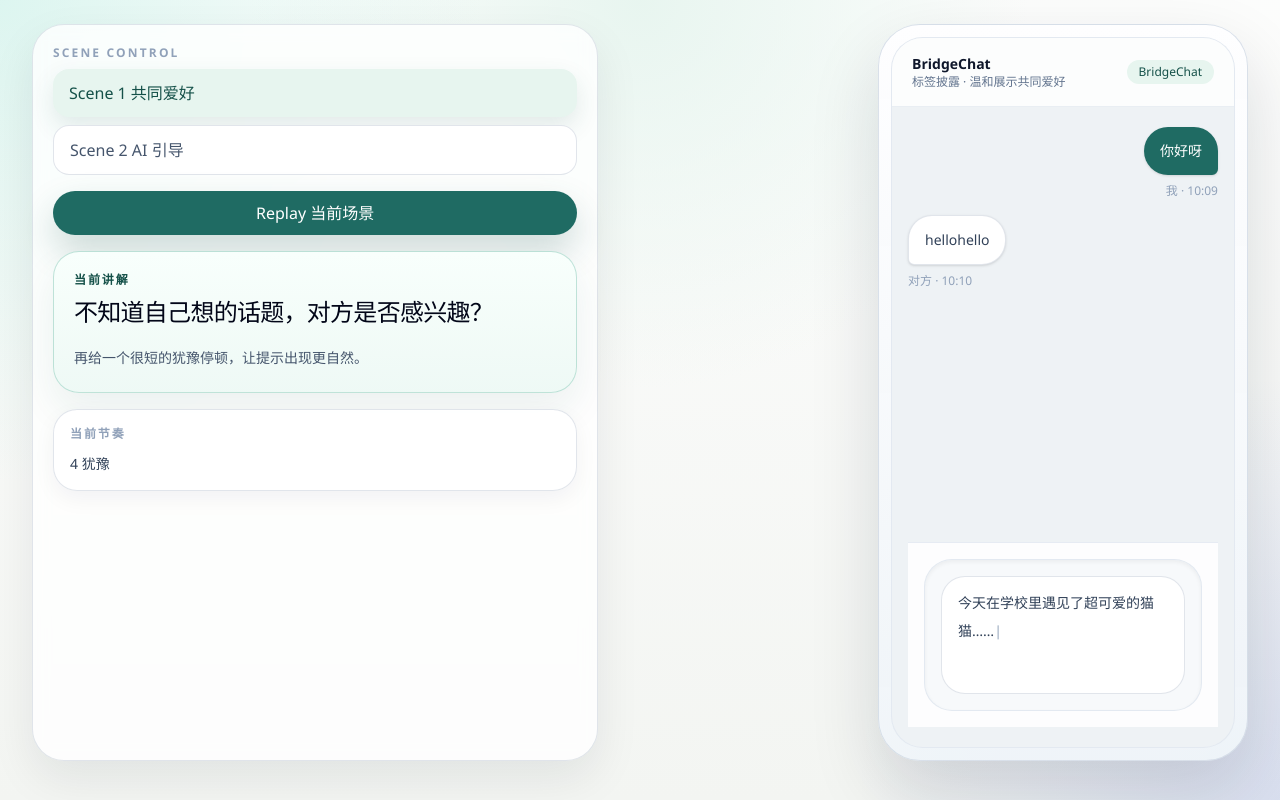
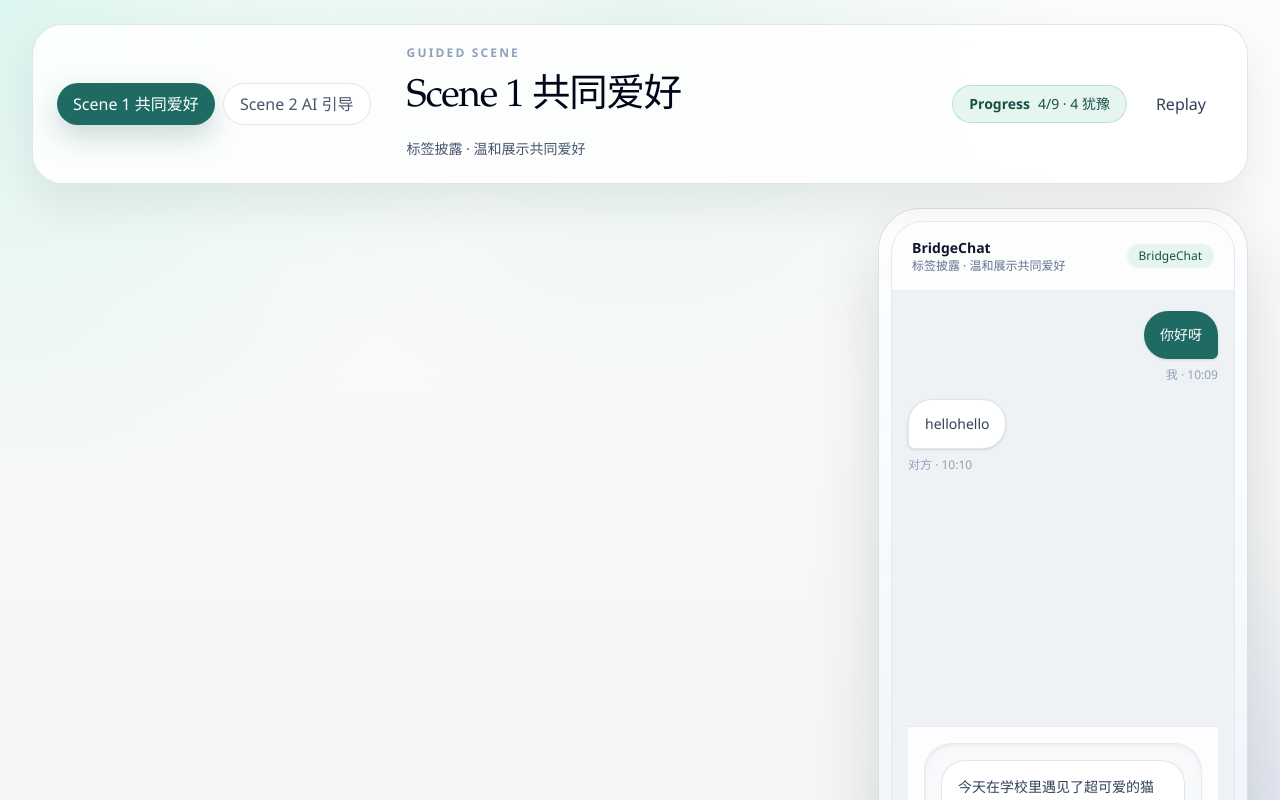
Before and after one commit to taowenxiang/BridgeChat, a Next.js app: page /bridgechat/video in a window 1280 px wide. Shown: the top 800 px of the page. Built offline with nearby package versions, Linux system fonts and the light colour scheme; no server answers.

Commit message:
feat: add top control deck for video demo

```diff
--- /dev/null
+++ b/components/bridgechat/guided/ControlDeck.tsx
@@ -0,0 +1,82 @@
+import { Button } from "@/components/ui/button";
+import { cn } from "@/lib/utils";
+import type { GuidedScene, GuidedSceneId } from "@/lib/guided-scene-data";
+
+const sceneTabs: Array<{ id: GuidedSceneId; label: string }> = [
+  { id: "shared-interest", label: "Scene 1 共同爱好" },
+  { id: "ai-guidance", label: "Scene 2 AI 引导" },
+];
+
+export function ControlDeck({
+  scene,
+  sceneId,
+  activeBeatIndex,
+  onSceneChange,
+  onReplay,
+}: {
+  scene: GuidedScene;
+  sceneId: GuidedSceneId;
+  activeBeatIndex: number;
+  onSceneChange: (sceneId: GuidedSceneId) => void;
+  onReplay: () => void;
+}) {
+  const beatCount = scene.beats.length;
+  const currentBeat = scene.beats[activeBeatIndex];
+
+  return (
+    <section
+      aria-label="Video demo controls"
+      className="rounded-[30px] border border-[var(--border-strong)] bg-white/82 px-5 py-5 shadow-[0_20px_48px_rgba(15,23,42,0.08)] backdrop-blur md:px-6"
+    >
+      <div className="flex flex-col gap-5 xl:flex-row xl:items-center xl:justify-between">
+        <div
+          role="tablist"
+          aria-label="Scene switcher"
+          className="inline-flex w-full flex-wrap gap-2 xl:w-auto"
+        >
+          {sceneTabs.map((tab) => (
+            <button
+              key={tab.id}
+              role="tab"
+              type="button"
+              aria-selected={sceneId === tab.id}
+              onClick={() => onSceneChange(tab.id)}
+              className={cn(
+                "rounded-full px-4 py-2 text-sm font-semibold transition",
+                sceneId === tab.id
+                  ? "bg-[var(--accent-strong)] text-white shadow-[0_12px_28px_rgba(30,92,82,0.22)]"
+                  : "border border-[var(--border-strong)] bg-white text-slate-600 hover:border-[var(--accent-soft)] hover:text-slate-950",
+              )}
+            >
+              {tab.label}
+            </button>
+          ))}
+        </div>
+
+        <div className="min-w-0 flex-1 xl:px-4">
+          <p className="text-xs font-semibold uppercase tracking-[0.18em] text-slate-400">
+            Guided Scene
+          </p>
+          <h1 className="mt-2 text-[clamp(1.8rem,3vw,2.8rem)] text-slate-950">
+            {scene.title}
+          </h1>
+          <p className="mt-2 max-w-2xl text-sm leading-7 text-slate-600">
+            {scene.subtitle}
+          </p>
+        </div>
+
+        <div className="flex flex-col gap-3 sm:flex-row sm:items-center xl:justify-end">
+          <div className="rounded-full border border-[var(--accent-soft)]/60 bg-[var(--accent-glow)] px-4 py-2 text-sm text-[var(--accent-stronger)]">
+            <span className="font-semibold">Progress</span>
+            <span className="ml-2">
+              {activeBeatIndex + 1}/{beatCount} · {currentBeat.rhythmLabel}
+            </span>
+          </div>
+          <Button variant="secondary" onClick={onReplay} aria-label="Replay current scene">
+            Replay
+          </Button>
+        </div>
+      </div>
+    </section>
+  );
+}
--- a/components/bridgechat/guided/GuidedSceneShowcase.tsx
+++ b/components/bridgechat/guided/GuidedSceneShowcase.tsx
@@ -2,8 +2,8 @@
 
 import { useEffect, useRef, useState } from "react";
 
+import { ControlDeck } from "@/components/bridgechat/guided/ControlDeck";
 import { PhoneStage } from "@/components/bridgechat/guided/PhoneStage";
-import { ShowcaseSidebar } from "@/components/bridgechat/guided/ShowcaseSidebar";
 import type { GuidedSceneId } from "@/lib/guided-scene-data";
 import {
   buildSceneSnapshot,
@@ -62,14 +62,21 @@ export function GuidedSceneShowcase() {
 
   return (
     <main className="relative min-h-screen overflow-hidden bg-[radial-gradient(circle_at_top_left,rgba(160,231,216,0.34),transparent_32%),radial-gradient(circle_at_bottom_right,rgba(125,146,230,0.22),transparent_28%)] px-4 py-6 md:px-6 lg:px-8">
-      <div className="mx-auto grid w-full max-w-[1380px] gap-6 xl:grid-cols-[0.95fr_1.05fr]">
-        <ShowcaseSidebar
+      <div className="mx-auto flex w-full max-w-[1380px] flex-col gap-6">
+        <ControlDeck
+          scene={scene}
           sceneId={sceneId}
-          snapshot={snapshot}
+          activeBeatIndex={playback.activeBeatIndex}
           onSceneChange={switchScene}
           onReplay={replayScene}
         />
-        <PhoneStage scene={scene} snapshot={snapshot} />
+
+        <div className="grid gap-6 xl:grid-cols-[minmax(280px,0.82fr)_minmax(420px,1.18fr)] xl:items-start">
+          <div data-testid="annotation-column" className="order-2 xl:order-1" />
+          <div data-testid="phone-column" className="order-1 xl:order-2">
+            <PhoneStage scene={scene} snapshot={snapshot} />
+          </div>
+        </div>
       </div>
     </main>
   );
--- a/components/bridgechat/guided/PhoneStage.tsx
+++ b/components/bridgechat/guided/PhoneStage.tsx
@@ -17,7 +17,7 @@ export function PhoneStage({
     : null;
 
   return (
-    <section className="flex justify-center xl:justify-end">
+    <section aria-label="Phone demo stage" className="flex justify-center xl:justify-end">
       <div className="w-full max-w-[370px] rounded-[42px] border border-slate-300/70 bg-[linear-gradient(180deg,rgba(254,254,255,0.96),rgba(239,244,248,0.94))] p-3 shadow-[0_30px_70px_rgba(15,23,42,0.14)]">
         <div className="relative overflow-hidden rounded-[32px] border border-slate-200/80 bg-[#eef2f5]">
           <div className="flex items-center justify-between border-b border-slate-200/70 bg-white/84 px-5 py-4">
```
Also changed, not shown: 2 other files (tests, documents, lock files or other folders).
